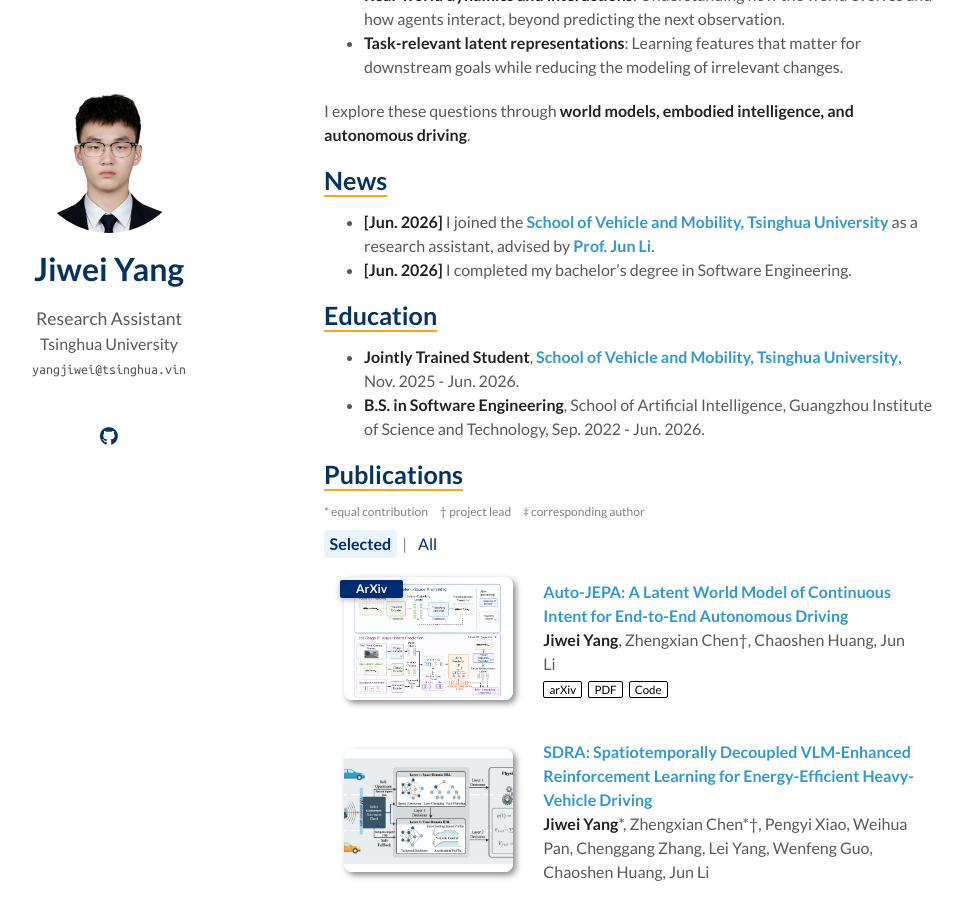
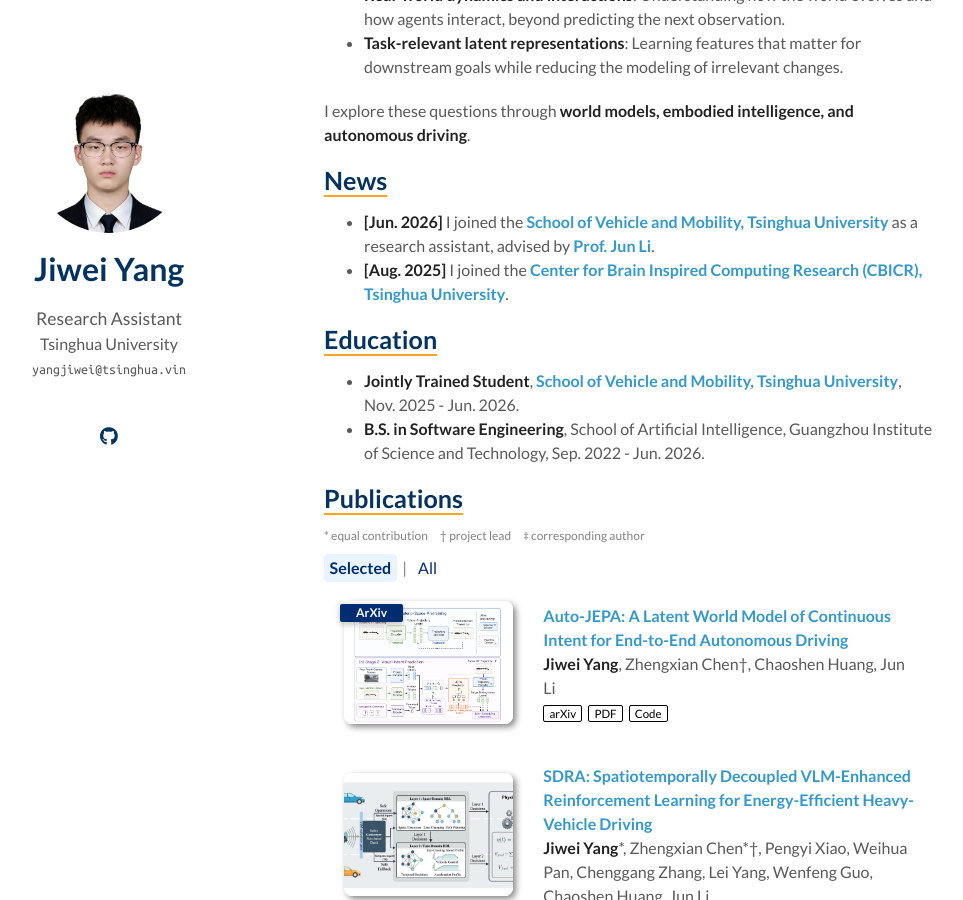
Before and after one commit to NoctYang/NoctYang.github.io, a Jekyll site: the page built from index.md, in a window 1280 px wide and 900 px high, scrolled down 444 px. Shown: the whole window, without its empty margins (186-1149 px from the left). Built offline with Jekyll 4.4.1, drawn with Linux system fonts in a browser that asks for light colours; a style sheet for code colours, icons or effects is not loaded; our own code applies the rules of GitHub Pages for plain Markdown files.

Commit message:
Replace graduation news with August 2025 CBICR appointment

```diff
--- a/index.md
+++ b/index.md
@@ -20,7 +20,7 @@
 ## News
 
 - **[Jun. 2026]** I joined the **[School of Vehicle and Mobility, Tsinghua University](https://www.svm.tsinghua.edu.cn/)** as a research assistant, advised by **[Prof. Jun Li](https://www.tsinghua.edu.cn/info/1166/93890.htm)**.
-- **[Jun. 2026]** I completed my bachelor's degree in Software Engineering.
+- **[Aug. 2025]** I joined the **[Center for Brain Inspired Computing Research (CBICR), Tsinghua University](https://www.cbicr.tsinghua.edu.cn/)**.
 
 ## Education
 
```
